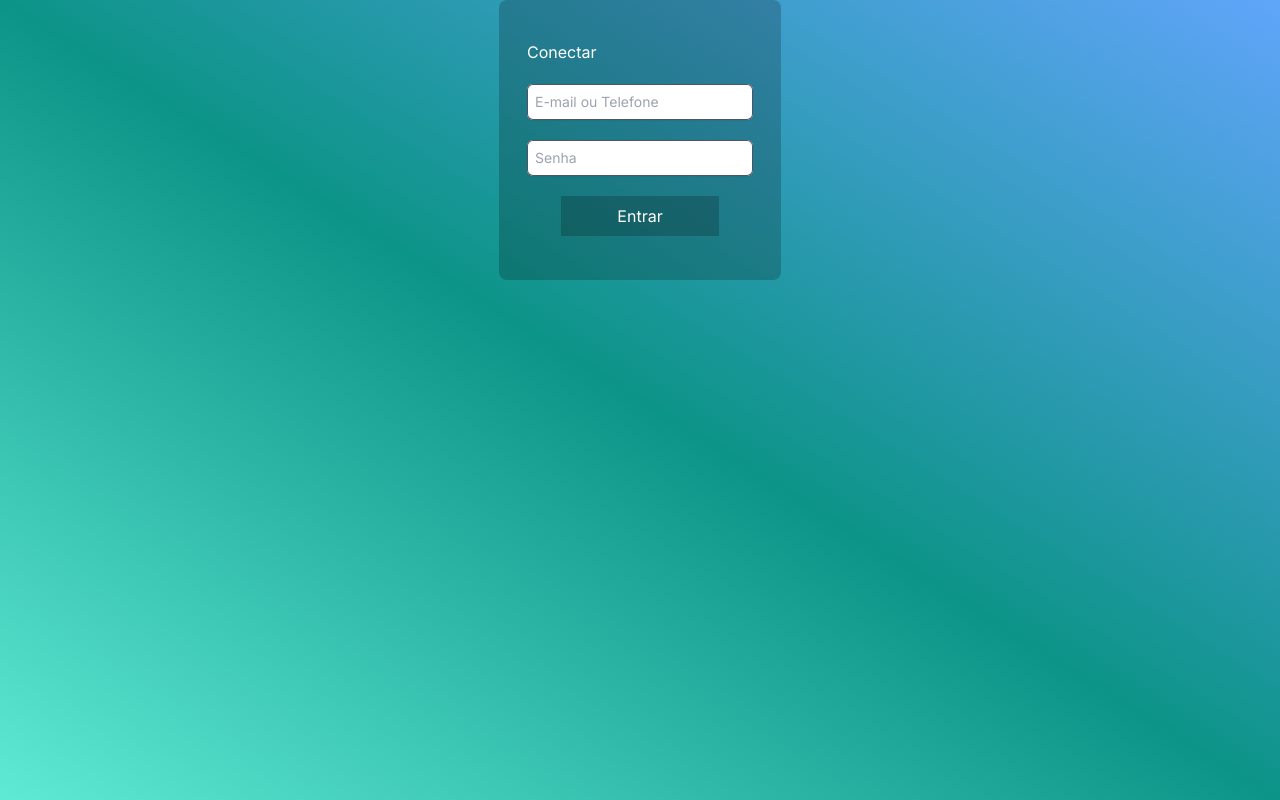
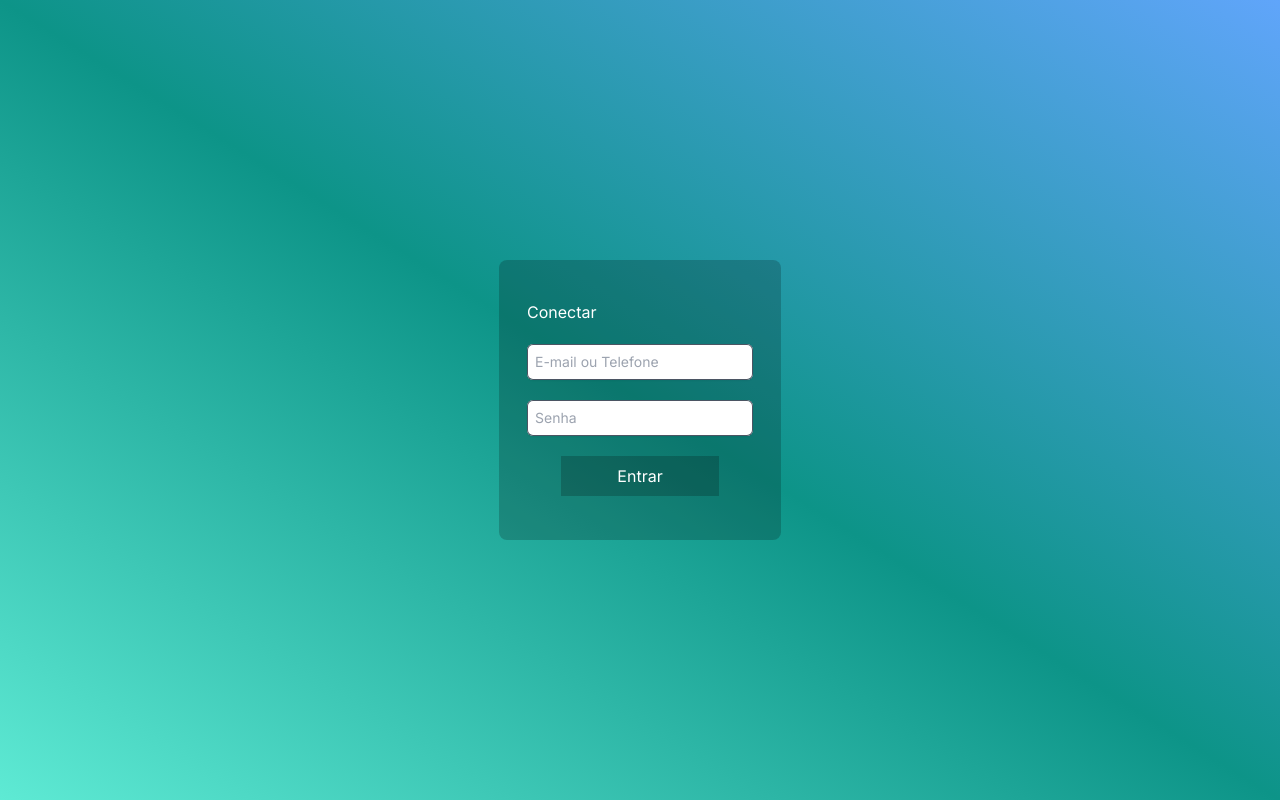
Before and after one commit to MatheusPese/AgendaServiceApp-PUCRS, a Next.js app in the folder my-app/: page /login-page in a window 1280 px wide. Built offline with nearby package versions, Linux system fonts and the light colour scheme.

Commit message:
contêiner de formulário centralizado

```diff
--- a/my-app/src/app/login-page/page.tsx
+++ b/my-app/src/app/login-page/page.tsx
@@ -7,8 +7,8 @@ import { useRouter } from 'next/navigation';
 const buttonStyles = 'block p-2 bg-black bg-opacity-20 text-white px-14 py-2 mx-auto';
 const inputStyles = 'block w-full rounded-md border-0 py-1.5 mb-5 px-2 text-gray-900 shadow-sm ring-1 ring-inset ring-gray-600 placeholder:text-gray-400 focus:ring-2 focus:ring-inset focus:ring-indigo-600 sm:text-sm sm:leading-6';
 const backgroundStyles = 'bg-gradient-to-bl from-blue-400 via-teal-600 to-teal-300';
-const formContainerStyles = 'flex-row pt-10 pb-11 px-7 bg-black bg-opacity-20 rounded-lg z-0';
-const connectTextStyles = 'text-white z-10 mb-5';
+const formContainerStyles = 'm-auto pt-10 pb-11 px-7 bg-black bg-opacity-20 rounded-lg';
+const connectTextStyles = 'text-white mb-5';
 
 const LoginButton: React.FC = () => {
   return (
```
